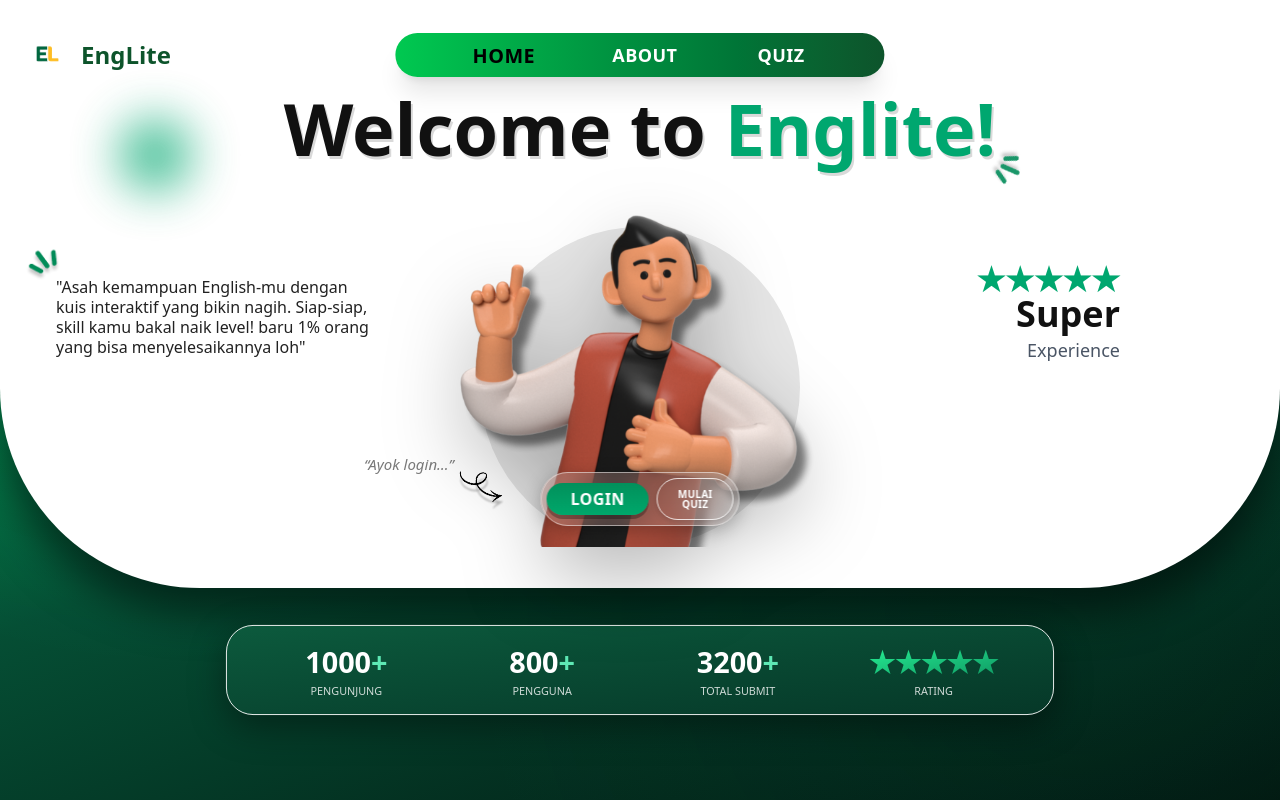
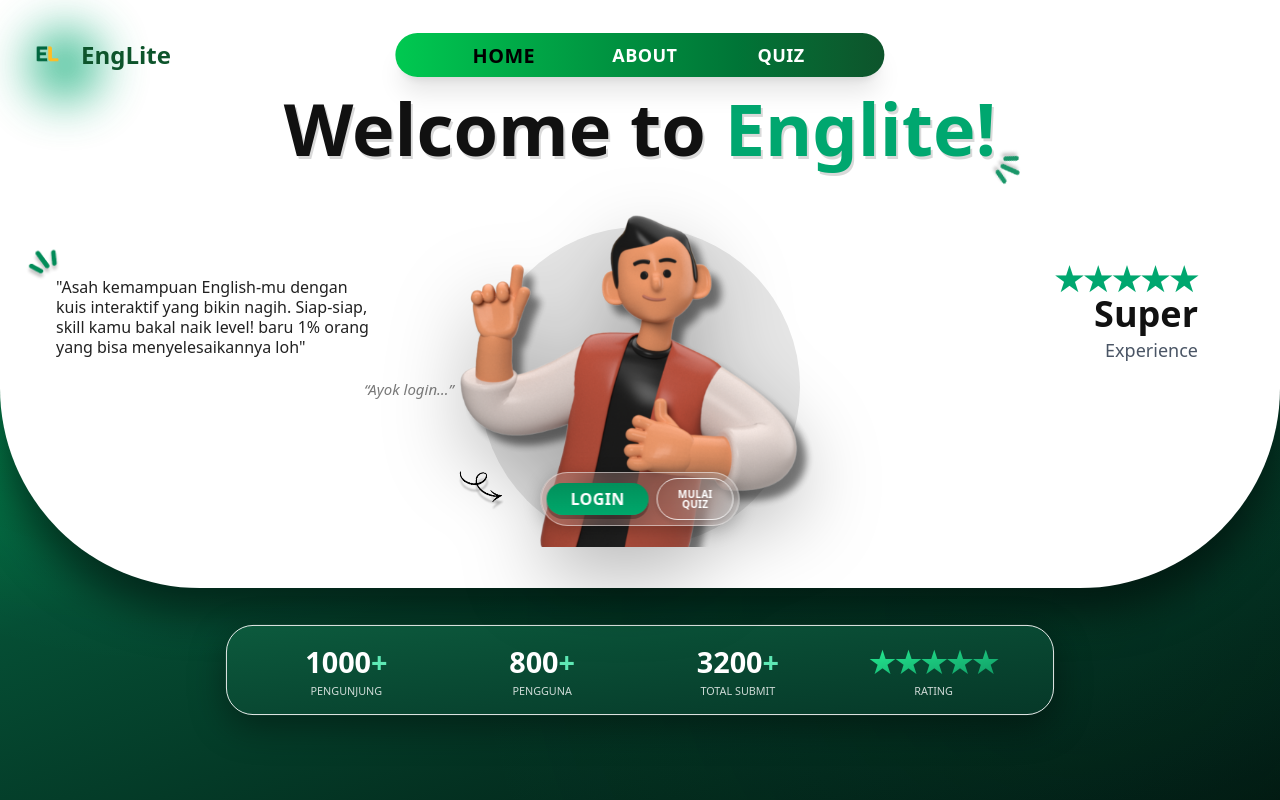
Before and after one commit to mhRekyy/Project_POPL, a Next.js app: page / in a window 1280 px wide. Shown: the top 800 px of the page. Built offline with nearby package versions, Linux system fonts and the light colour scheme; no server answers.

Commit message:
fix: perbaiki beberapa error

```diff
--- a/app/page.js
+++ b/app/page.js
@@ -39,8 +39,8 @@ export default function Home() {
         <div
           className="
             absolute
-            left-30
-            top-30
+            left-[30px]
+            top-[30px]
             w-[70px]
             h-[70px]
             rounded-full
@@ -154,7 +154,7 @@ export default function Home() {
                 z-40
               "
             >
-              <span className="text-[15px] text-[#6a6a6a] italic opacity-90 -mb-25 -ml-4">
+              <span className="text-[15px] text-[#6a6a6a] italic opacity-90 -mb-[25px] -ml-4">
                 &ldquo;Ayok login…&rdquo;
               </span>
 
@@ -235,7 +235,7 @@ export default function Home() {
 
 
           {/* RIGHT RATING */}
-          <div className="hidden md:flex w-1/3 justify-end pr-26 -mt-40">
+          <div className="hidden md:flex w-1/3 justify-end pr-[26px] -mt-40">
             <div className="text-right">
               <div className="flex justify-end -mb-4">
                 {[...Array(5)].map((_, i) => (
```
